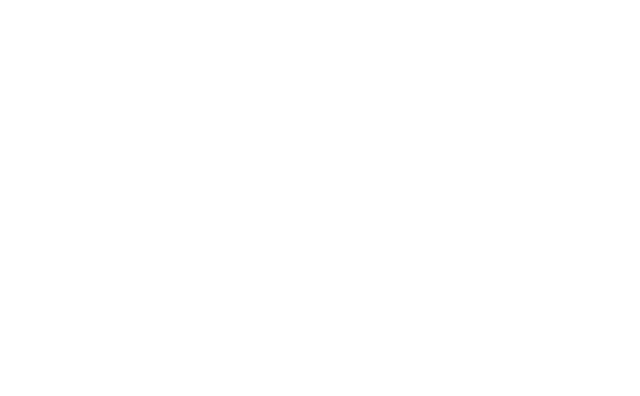
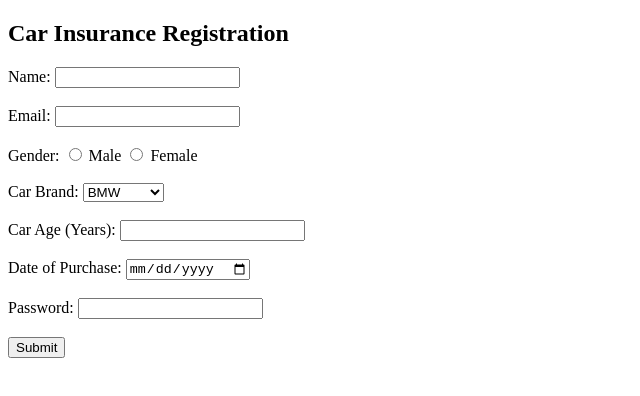
Before and after one commit to acciojob/car-insurance-form-techdeepak1996, a website: page main.html in a window 1280 px wide. Shown: the whole page, without its empty margins (0-640 px from the left). Drawn offline with Linux system fonts and the light colour scheme.

Commit message:
created a submission

```diff
--- a/main.html
+++ b/main.html
@@ -7,6 +7,40 @@
 </head>
 
 <body>
+	<h2>Car Insurance Registration</h2>
+
+	<form action="#" method="post">
+	    <label for="name">Name:</label>
+	    <input type="text" id="name" name="name" required><br><br>
+
+		<label for="email">Email:</label>
+	    <input type="email" id="email" name="email" required><br><br>
+
+	    <label>Gender:</label>
+	    <input type="radio" id="male" name="gender" value="male" required>
+	    <label for="male">Male</label>
+	    <input type="radio" id="female" name="gender" value="female">
+	    <label for="female">Female</label><br><br>
+
+	    <label for="cars">Car Brand:</label>
+	    <select id="cars" name="cars">
+	        <option value="BMW">BMW</option>
+	        <option value="Audi">Audi</option>
+	        <option value="Mercedez">Mercedez</option>
+	    </select><br><br>
+
+	    <label for="carage">Car Age (Years):</label>
+	    <input type="number" id="carage" name="carage" required><br><br>
+
+	    <label for="dop">Date of Purchase:</label>
+	    <input type="date" id="dop" name="dop" required><br><br>
+
+	    <label for="password">Password:</label>
+	    <input type="password" id="password" name="password" required><br><br>
+
+	    <input type="submit" value="Submit">
+	</form>
+
 	<!-- the entire body must be written by student -->
     <script type="text/javascript" src="./script.js">
 </script>
```
